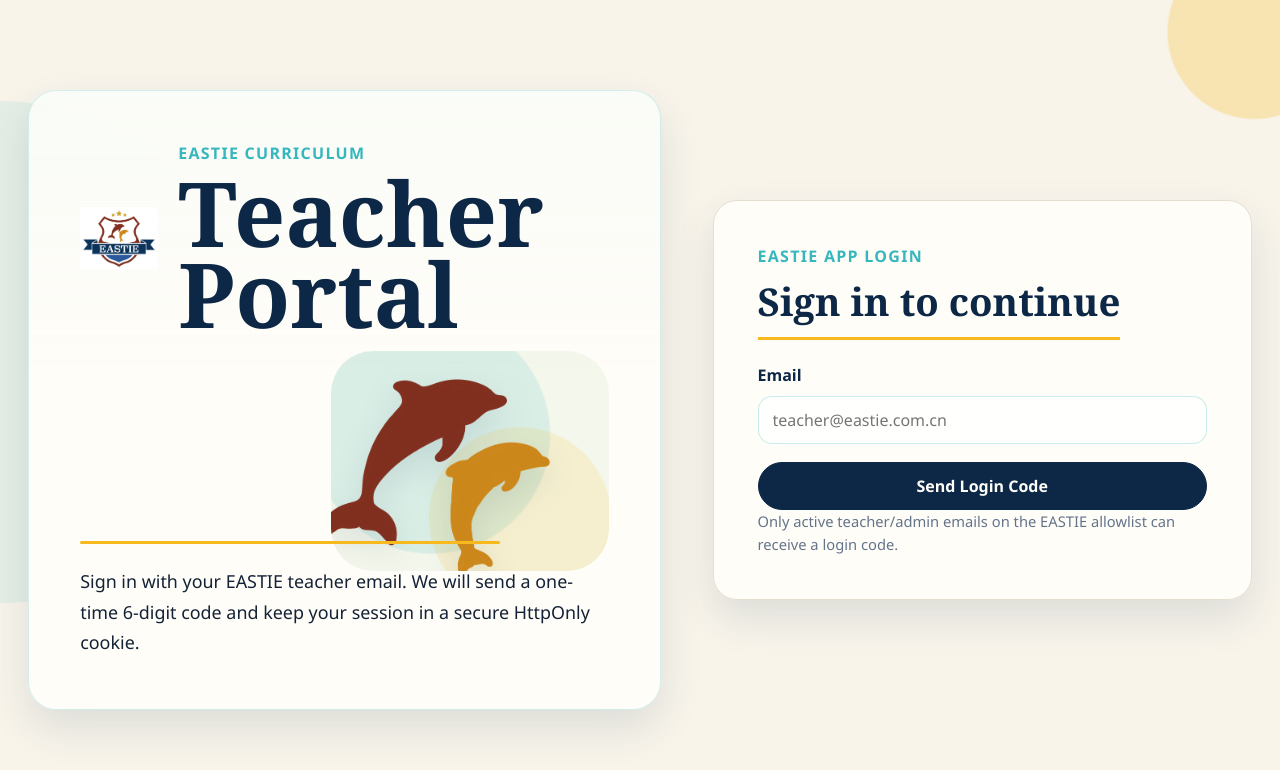
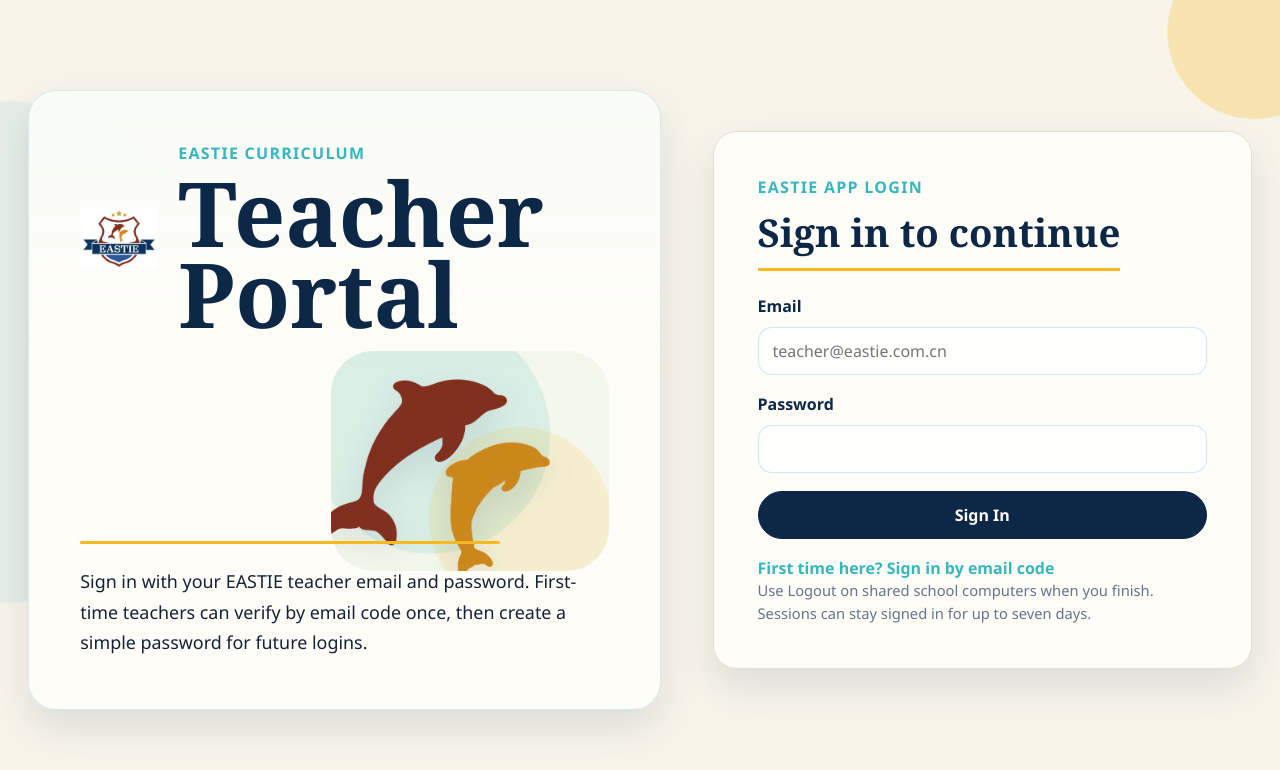
Before and after one commit to SihaiLin/eastie-curriculum-app, a React (Vite) app in the folder web/: page /login in a window 1280 px wide. Shown: the top 770 px of the page. Built offline with nearby package versions, Linux system fonts and the light colour scheme; no server answers.

Commit message:
Add teacher password setup after email verification

```diff
--- a/web/src/auth/LoginPage.tsx
+++ b/web/src/auth/LoginPage.tsx
@@ -1,24 +1,30 @@
 import { useMemo, useState, type FormEvent } from "react";
 import { Navigate, useLocation, useNavigate } from "react-router-dom";
 import { useAuth } from "./AuthProvider";
+
+type LoginMode = "password" | "code" | "create-password";
 
 export function LoginPage() {
   const {
     isAuthLoading,
     isAuthenticated,
+    login,
     requestLoginCode,
+    setPassword,
     verifyLoginCode,
   } = useAuth();
   const location = useLocation();
   const navigate = useNavigate();
+  const [mode, setMode] = useState<LoginMode>("password");
   const [email, setEmail] = useState("");
+  const [password, setPasswordValue] = useState("");
+  const [confirmPassword, setConfirmPassword] = useState("");
   const [code, setCode] = useState("");
   const [error, setError] = useState("");
   const [status, setStatus] = useState("");
   const [devCode, setDevCode] = useState("");
   const [hasRequestedCode, setHasRequestedCode] = useState(false);
-  const [isRequestingCode, setIsRequestingCode] = useState(false);
-  const [isVerifyingCode, setIsVerifyingCode] = useState(false);
+  const [isSubmitting, setIsSubmitting] = useState(false);
 
   const redirectTo = useMemo(() => {
     const params = new URLSearchParams(location.search);
@@ -26,15 +32,34 @@
     return requested?.startsWith("/") ? requested : "/curriculum";
   }, [location.search]);
 
-  if (!isAuthLoading && isAuthenticated) {
+  if (!isAuthLoading && isAuthenticated && mode !== "create-password") {
     return <Navigate replace to={redirectTo} />;
+  }
+
+  async function handlePasswordLogin(event: FormEvent<HTMLFormElement>) {
+    event.preventDefault();
+    resetMessages();
+
+    const normalizedEmail = normalizeEmail(email);
+    if (!normalizedEmail || !password.trim()) {
+      setError("Enter your email and password.");
+      return;
+    }
+
+    try {
+      setIsSubmitting(true);
+      await login({ email: normalizedEmail, password });
+      navigate(redirectTo, { replace: true });
+    } catch (error) {
+      setError(error instanceof Error ? error.message : "Password login failed.");
+    } finally {
+      setIsSubmitting(false);
+    }
   }
 
   async function handleRequestCode(event: FormEvent<HTMLFormElement>) {
     event.preventDefault();
-    setError("");
-    setStatus("");
-    setDevCode("");
+    resetMessages();
 
     const normalizedEmail = normalizeEmail(email);
     if (!normalizedEmail) {
@@ -43,7 +68,7 @@
     }
 
     try {
-      setIsRequestingCode(true);
+      setIsSubmitting(true);
       const result = await requestLoginCode(normalizedEmail);
       setEmail(normalizedEmail);
       setHasRequestedCode(true);
@@ -52,7 +77,7 @@
     } catch (error) {
       setError(error instanceof Error ? error.message : "Could not send login code.");
     } finally {
-      setIsRequestingCode(false);
+      setIsSubmitting(false);
     }
   }
 
@@ -66,14 +91,57 @@
     }
 
     try {
-      setIsVerifyingCode(true);
+      setIsSubmitting(true);
       await verifyLoginCode({ code, email });
-      navigate(redirectTo, { replace: true });
+      setMode("create-password");
+      setPasswordValue("");
+      setConfirmPassword("");
+      setStatus("Email verified. Please create your password for future logins.");
+      setDevCode("");
     } catch (error) {
       setError(error instanceof Error ? error.message : "Login code verification failed.");
     } finally {
-      setIsVerifyingCode(false);
+      setIsSubmitting(false);
     }
+  }
+
+  async function handleCreatePassword(event: FormEvent<HTMLFormElement>) {
+    event.preventDefault();
+    resetMessages();
+
+    if (!password.trim()) {
+      setError("Enter a password to save.");
+      return;
+    }
+    if (password !== confirmPassword) {
+      setError("Password and confirmation do not match.");
+      return;
+    }
+
+    try {
+      setIsSubmitting(true);
+      await setPassword({ newPassword: password });
+      navigate(redirectTo, { replace: true });
+    } catch (error) {
+      setError(error instanceof Error ? error.message : "Could not save password.");
+    } finally {
+      setIsSubmitting(false);
+    }
+  }
+
+  function switchMode(nextMode: LoginMode) {
+    resetMessages();
+    setMode(nextMode);
+    if (nextMode === "code") {
+      setPasswordValue("");
+      setConfirmPassword("");
+    }
+  }
+
+  function resetMessages() {
+    setError("");
+    setStatus("");
+    setDevCode("");
   }
 
   return (
@@ -87,7 +155,7 @@
           </div>
         </div>
         <p className="login-copy">
-          Sign in with your EASTIE teacher email. We will send a one-time 6-digit code and keep your session in a secure HttpOnly cookie.
+          Sign in with your EASTIE teacher email and password. First-time teachers can verify by email code once, then create a simple password for future logins.
         </p>
         <div className="login-art" aria-hidden="true">
           <img src="/assets/eastie_dolphins.png" alt="" />
@@ -96,9 +164,41 @@
 
       <section className="login-card">
         <p className="login-kicker">EASTIE App Login</p>
-        <h2>Sign in to continue</h2>
+        <h2>{mode === "create-password" ? "Create your password" : "Sign in to continue"}</h2>
 
-        {!hasRequestedCode ? (
+        {mode === "password" ? (
+          <form className="login-form" onSubmit={handlePasswordLogin}>
+            <label>
+              <span>Email</span>
+              <input
+                autoComplete="email"
+                name="email"
+                onChange={(event) => setEmail(event.target.value)}
+                placeholder="teacher@eastie.com.cn"
+                type="email"
+                value={email}
+              />
+            </label>
+            <label>
+              <span>Password</span>
+              <input
+                autoComplete="current-password"
+                name="password"
+                onChange={(event) => setPasswordValue(event.target.value)}
+                type="password"
+                value={password}
+              />
+            </label>
+            <button className="login-submit" disabled={isSubmitting} type="submit">
+              {isSubmitting ? "Signing in..." : "Sign In"}
+            </button>
+            <button className="forgot-password-link" onClick={() => switchMode("code")} type="button">
+              First time here? Sign in by email code
+            </button>
+          </form>
+        ) : null}
+
+        {mode === "code" && !hasRequestedCode ? (
           <form className="login-form" onSubmit={handleRequestCode}>
             <label>
               <span>Email</span>
@@ -111,11 +211,16 @@
                 value={email}
               />
             </label>
-            <button className="login-submit" disabled={isRequestingCode} type="submit">
-              {isRequestingCode ? "Sending..." : "Send Login Code"}
+            <button className="login-submit" disabled={isSubmitting} type="submit">
+              {isSubmitting ? "Sending..." : "Send Login Code"}
+            </button>
+            <button className="forgot-password-link" onClick={() => switchMode("password")} type="button">
+              I already have a password
             </button>
           </form>
-        ) : (
+        ) : null}
+
+        {mode === "code" && hasRequestedCode ? (
           <form className="login-form" onSubmit={handleVerifyCode}>
             <label>
               <span>Email</span>
@@ -140,25 +245,23 @@
                 value={code}
               />
             </label>
-            <button className="login-submit" disabled={isVerifyingCode} type="submit">
-              {isVerifyingCode ? "Checking..." : "Sign In"}
+            <button className="login-submit" disabled={isSubmitting} type="submit">
+              {isSubmitting ? "Checking..." : "Verify Email"}
             </button>
             <button
               className="forgot-password-link"
-              disabled={isRequestingCode}
+              disabled={isSubmitting}
               onClick={async () => {
                 try {
-                  setError("");
-                  setStatus("");
-                  setDevCode("");
-                  setIsRequestingCode(true);
+                  resetMessages();
+                  setIsSubmitting(true);
                   const result = await requestLoginCode(email);
                   setStatus(result.message);
                   setDevCode(result.devLoginCode ?? "");
                 } catch (error) {
                   setError(error instanceof Error ? error.message : "Could not resend login code.");
                 } finally {
-                  setIsRequestingCode(false);
+                  setIsSubmitting(false);
                 }
               }}
               type="button"
@@ -166,7 +269,39 @@
               Resend code
             </button>
           </form>
-        )}
+        ) : null}
+
+        {mode === "create-password" ? (
+          <form className="login-form" onSubmit={handleCreatePassword}>
+            <p className="login-note">
+              Your email is verified. Choose any password you can remember. No uppercase, number, or symbol rule is required.
+            </p>
+            <label>
+              <span>New password</span>
+              <input
+                autoComplete="new-password"
+                autoFocus
+                name="new-password"
+                onChange={(event) => setPasswordValue(event.target.value)}
+                type="password"
+                value={password}
+              />
+            </label>
+            <label>
+              <span>Confirm password</span>
+              <input
+                autoComplete="new-password"
+                name="confirm-password"
+                onChange={(event) => setConfirmPassword(event.target.value)}
+                type="password"
+                value={confirmPassword}
+              />
+            </label>
+            <button className="login-submit" disabled={isSubmitting} type="submit">
+              {isSubmitting ? "Saving..." : "Save Password and Continue"}
+            </button>
+          </form>
+        ) : null}
 
         {status ? <p className="auth-status">{status}</p> : null}
         {devCode ? (
@@ -176,7 +311,9 @@
         ) : null}
         {error ? <p className="login-error">{error}</p> : null}
 
-        <p className="login-note">Only active teacher/admin emails on the EASTIE allowlist can receive a login code.</p>
+        <p className="login-note">
+          Use Logout on shared school computers when you finish. Sessions can stay signed in for up to seven days.
+        </p>
       </section>
     </main>
   );
--- a/web/src/auth/authTypes.ts
+++ b/web/src/auth/authTypes.ts
@@ -26,5 +26,6 @@
   logout: () => Promise<void>;
   requestLoginCode: (email: string) => Promise<{ devLoginCode?: string; message: string; ok: boolean }>;
   requestPasswordReset: (email: string) => Promise<{ ok: boolean; message: string }>;
+  setPassword: (input: { newPassword: string }) => Promise<{ ok: boolean; message: string }>;
   verifyLoginCode: (input: { code: string; email: string }) => Promise<AuthUser>;
 }
```
Also changed, not shown: web/src/auth/AuthProvider.tsx (+17 -4 lines), 2 other files (tests, documents, lock files or other folders).
